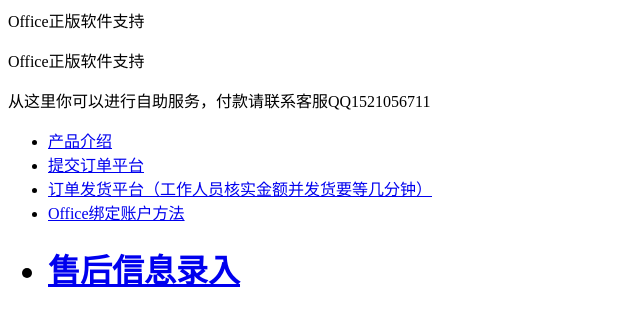
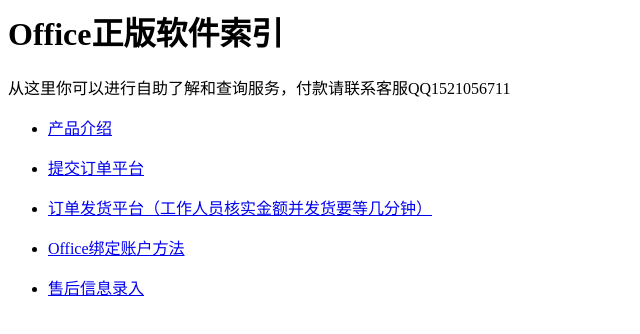
Before and after one commit to software-beep/sell, a plain HTML site: page index.html in a window 1280 px wide. Shown: the whole page, without its empty margins (0-640 px from the left). Drawn offline with Linux system fonts and the light colour scheme.

Commit message:
Update index.html

```diff
--- a/index.html
+++ b/index.html
@@ -1,11 +1,14 @@
-<body>Office正版软件支持</body>
-<p>Office正版软件支持<p>
-<p>从这里你可以进行自助服务，付款请联系客服QQ1521056711</p>
+<h1>Office正版软件索引</h1>
+<p>从这里你可以进行自助了解和查询服务，付款请联系客服QQ1521056711</p>
 <ul>
   <li> <a href="https://shimo.im/docs/Hw9ggkjCV8pK8vdT/read">产品介绍</a> </li>
+  <p>
   <li> <a href="https://s5rklrnp5z.jiandaoyun.com/f/5df5eae0ae3ef80006c5eef7">提交订单平台</a> </li>
+  <p>
   <li> <a href="https://link.jiandaoyun.com/q/5dca3ecd7d51220006d2a23d">订单发货平台（工作人员核实金额并发货要等几分钟）</a> </li>
+  <p>
   <li> <a href="https://app.yinxiang.com/fx/92ec530b-ebf6-4da2-8269-9b96cecf1a76">Office绑定账户方法</a> </li>
-  <h1><li> <a href="http://college-assistant.mikecrm.com/aodXuv1">售后信息录入</a> </li></h1>
-
+  <p>
+  <li> <a href="http://college-assistant.mikecrm.com/aodXuv1">售后信息录入</a> </li>
+  <p>
 </ul>
```
